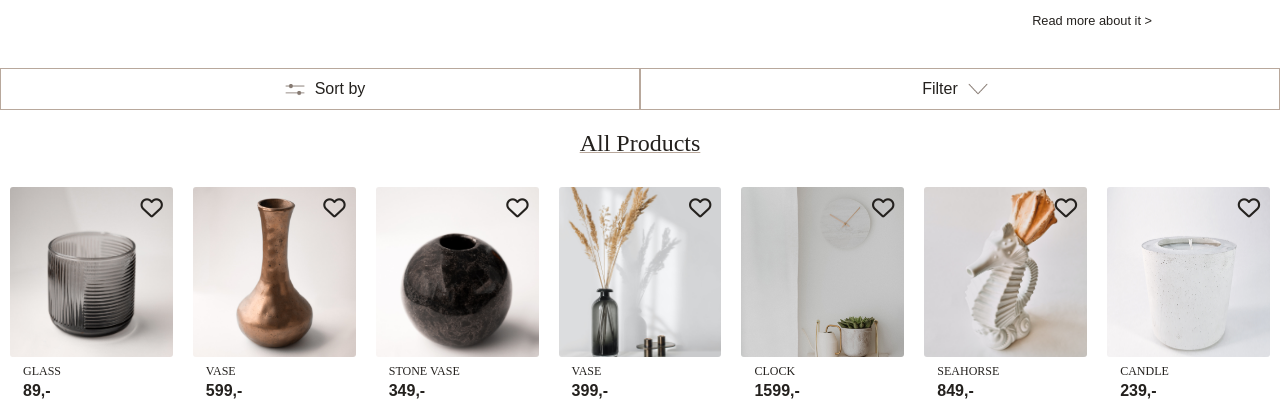
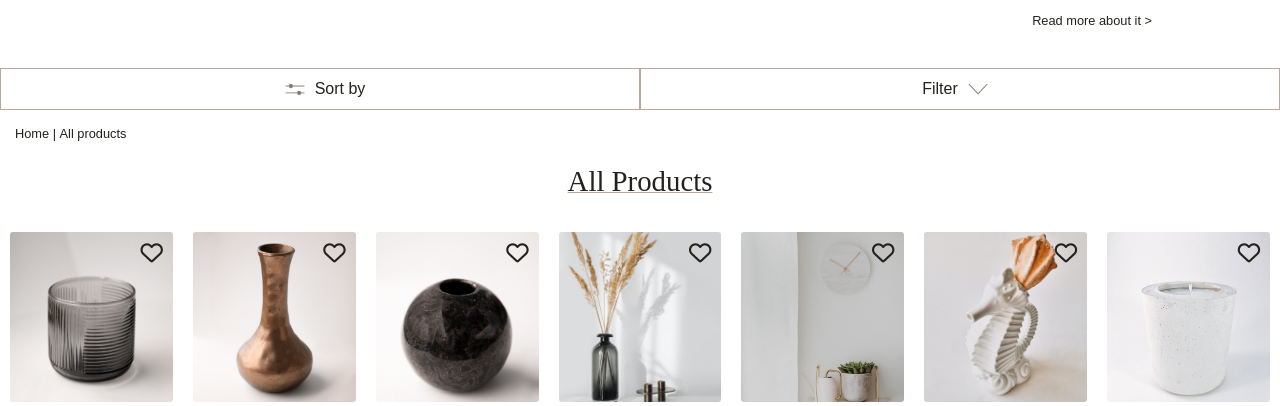
Before and after one commit to kirikvi/MA1---design2, a plain HTML site: page productspage.html in a window 1280 px wide. Shown: the part 366-772 px from the top of the page. Drawn offline with Linux system fonts and the light colour scheme; a web font is replaced by a local one.

Commit message:
added breadcrumbs

```diff
--- a/css/productspage.css
+++ b/css/productspage.css
@@ -33,6 +33,15 @@
     margin: 10px;
 }
 
+.breadcrumbs {
+    margin: 15px;
+    font-size: 0.8rem;
+}
+
+.breadcrumbs .current {
+    font-weight: 500;
+}
+
 .product {
     flex: 1 0 150px;
     position: relative;
--- a/css/style.css
+++ b/css/style.css
@@ -53,6 +53,7 @@ h1 {
 h2 {
     text-decoration: underline 0.5px #B8A89C;
     text-transform: capitalize;
+    font-size: 1.8rem;
 }
 
 h1,
--- a/productspage.html
+++ b/productspage.html
@@ -54,6 +54,9 @@
         <li>Filter<img src="icons/sortby.png" alt="filter icon"></li>
     </ul>
 
+    <div class="breadcrumbs">
+        <a href="index.html">Home</a> | <a class="current">All products</a>
+    </div>
     <h2>All products</h2>
 
     <div class="products-container">
```
